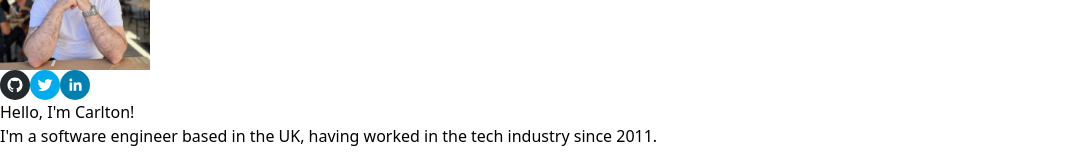
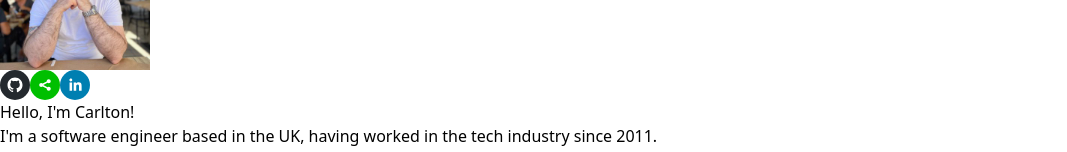
Before and after one commit to carltonupp/website, a React (Vite) app: page / in a window 1280 px wide. Shown: the part 128-280 px from the top of the page, without its empty margins (0-1067 px from the left). Built offline with nearby package versions, Linux system fonts and the light colour scheme; no server answers.

Commit message:
update twitter icon to x

```diff
--- a/src/Profile.tsx
+++ b/src/Profile.tsx
@@ -3,7 +3,7 @@ import { SocialIcon } from "react-social-icons";
 export default function Profile() {
   const socialLinks = [
     "https://github.com/carltonupp",
-    "https://twitter.com/carltonupp",
+    "https://x.com/carltonupp",
     "https://linkedin.com/in/carltonupp",
   ];
 
```
